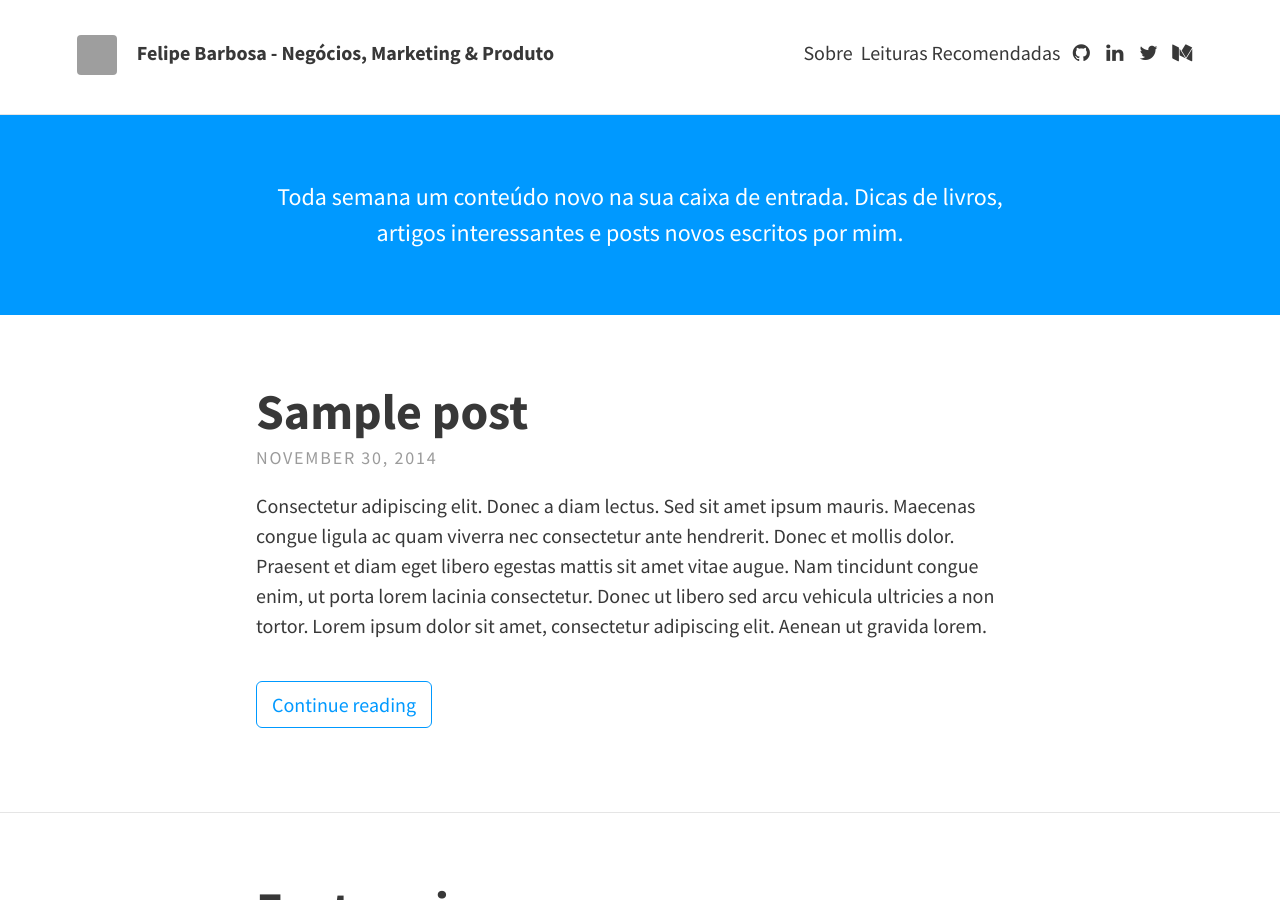
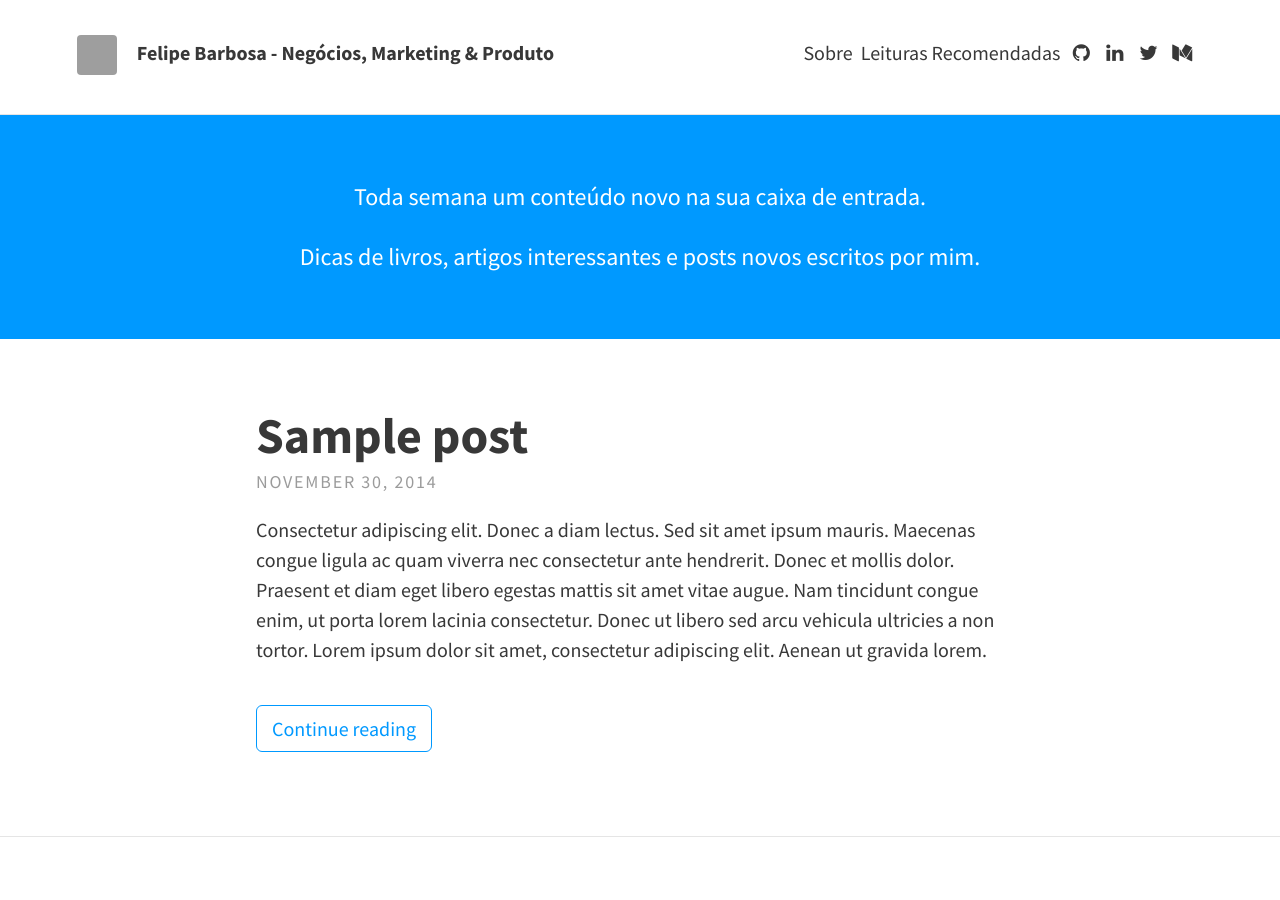
Before and after one commit to felipecbarbosa/felipecbarbosa.github.io, a Jekyll site: the page built from index.html, in a window 1280 px wide and 900 px high. Built offline with Jekyll 4.4.1, drawn with Linux system fonts in a browser that asks for light colours; nearby versions of some CDN libraries; the list of posts is cut into pages by our own code; grey boxes are pictures that could not be loaded.

Commit message:
Changed header text

```diff
--- a/_config.yml
+++ b/_config.yml
@@ -12,7 +12,8 @@ theme_settings:
 
   # Header and footer text
   header_text: >
-     <p>Toda semana um conteúdo novo na sua caixa de entrada. Dicas de livros, artigos interessantes e posts novos escritos por mim.</p>
+     <p>Toda semana um conteúdo novo na sua caixa de entrada.</p>
+     <p>Dicas de livros, artigos interessantes e posts novos escritos por mim.</p>
 
 
   header_text_feature_image:
```
